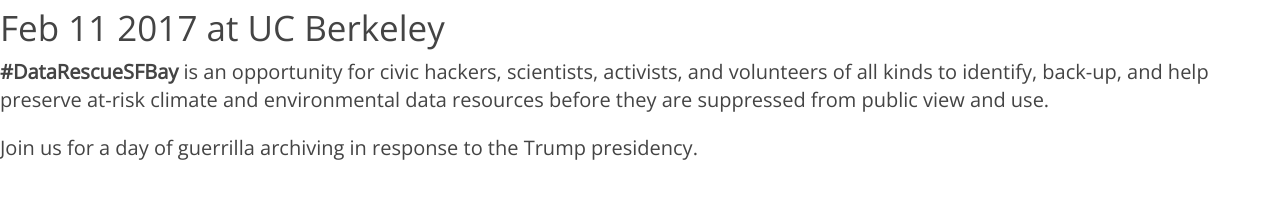
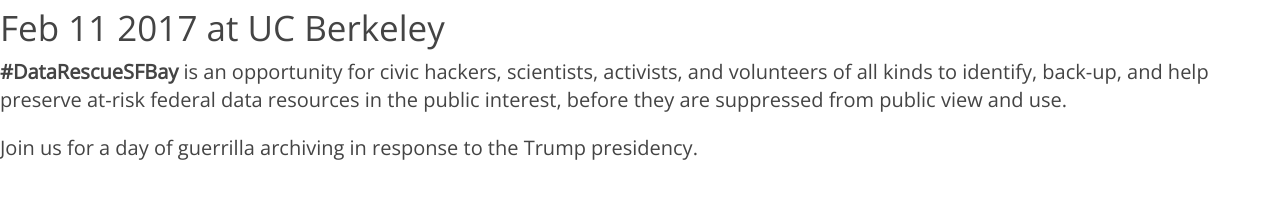
Before and after one commit to suchthis/DataRescueSFBay.github.io, a Jekyll site: the page built from 2016/_posts/2014-01-01-intro.md, in a window 1280 px wide. Shown: the part 276-475 px from the top of the page. Built offline with Jekyll 4.4.1, drawn with Linux system fonts in a browser that asks for light colours; nearby versions of some CDN libraries; our own code applies the rules of GitHub Pages for plain Markdown files.

Commit message:
replace 'climate & enviro data' with 'fed data in the public interest'
Taking from the language in the press release

```diff
--- a/2016/_posts/2014-01-01-intro.md
+++ b/2016/_posts/2014-01-01-intro.md
@@ -12,6 +12,6 @@
 
 ## Feb 11 2017 at UC Berkeley
 
-**\#DataRescueSFBay** is an opportunity for civic hackers, scientists, activists, and volunteers of all kinds to identify, back-up, and help preserve at-risk climate and environmental data resources before they are suppressed from public view and use.
+**\#DataRescueSFBay** is an opportunity for civic hackers, scientists, activists, and volunteers of all kinds to identify, back-up, and help preserve at-risk federal data resources in the public interest, before they are suppressed from public view and use.
 
 Join us for a day of guerrilla archiving in response to the Trump presidency.
```
